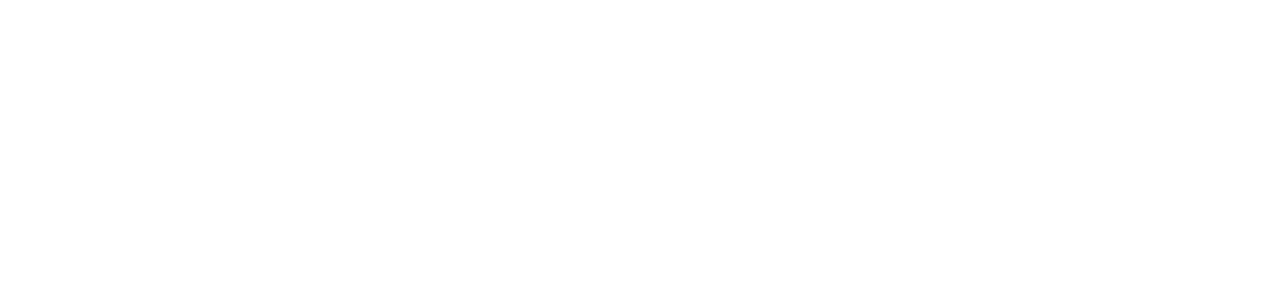
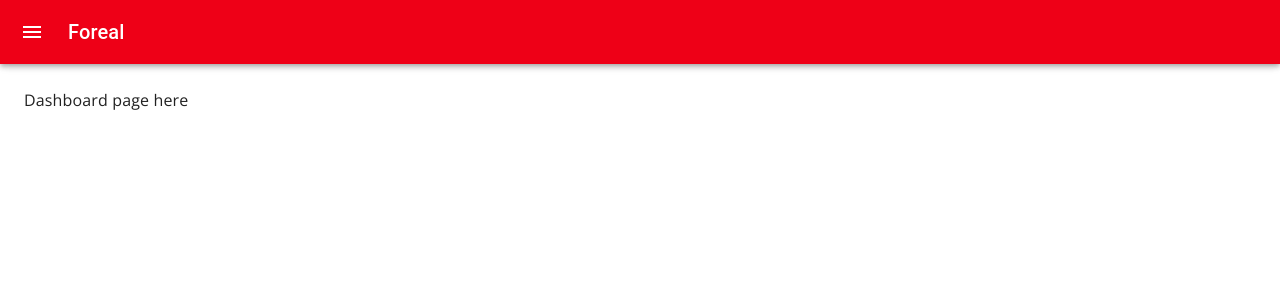
Before and after one commit to KwameKert/foreal, a React (Create React App) app: page /app in a window 1280 px wide. Before the commit this address had no page. Shown: the top 300 px of the page. Built offline with nearby package versions, Linux system fonts and the light colour scheme.

Commit message:
added dashboard components

```diff
--- a/src/App.tsx
+++ b/src/App.tsx
@@ -4,6 +4,9 @@ import { Route, Routes } from "react-router-dom";
 import "./App.css";
 import { Invitation } from "./bookings/Invitation";
 import theme from "./theme";
+import Admin from "./layouts/Admin";
+import { Restaurant } from "./pages/restaurant/Restaurant";
+import { Dashboard } from "./pages/dashboard/Dashboard";
 
 function App() {
   useEffect(() => {
@@ -15,6 +18,11 @@ function App() {
       <ThemeProvider theme={theme}>
         <Routes>
           <Route path="/" element={<Invitation />} />
+          <Route path="/app" element={<Admin />}>
+            <Route path="" element={<Dashboard />} />
+            <Route path="restaurant" element={<Restaurant />} />
+            <Route path="*" element={<Dashboard />} />
+          </Route>
         </Routes>
       </ThemeProvider>
     </>
--- /dev/null
+++ b/src/layouts/Admin.tsx
@@ -0,0 +1,98 @@
+import * as React from "react";
+import { useTheme } from "@mui/material/styles";
+import Box from "@mui/material/Box";
+import Drawer from "@mui/material/Drawer";
+import CssBaseline from "@mui/material/CssBaseline";
+import Toolbar from "@mui/material/Toolbar";
+import Typography from "@mui/material/Typography";
+import Divider from "@mui/material/Divider";
+import IconButton from "@mui/material/IconButton";
+import MenuIcon from "@mui/icons-material/Menu";
+import ChevronLeftIcon from "@mui/icons-material/ChevronLeft";
+import ChevronRightIcon from "@mui/icons-material/ChevronRight";
+import { Outlet } from "react-router-dom";
+import { AppBar } from "./components/AppBar";
+import { Main } from "./components/Main";
+import { DrawerHeader } from "./components/DrawerHeader";
+import { SideBar } from "./components/SideBar";
+import HomeIcon from "@mui/icons-material/Home";
+import RestaurantIcon from "@mui/icons-material/Restaurant";
+
+const drawerWidth = 240;
+
+export default function Admin() {
+  const theme = useTheme();
+  const [open, setOpen] = React.useState(false);
+  const menus = [
+    {
+      name: "Dashboard",
+      icon: <HomeIcon />,
+      path: "/app/dashboard",
+    },
+    {
+      name: "Restaurants",
+      icon: <RestaurantIcon />,
+      path: "/app/restaurant",
+    },
+  ];
+
+  const handleDrawerOpen = () => {
+    setOpen(true);
+  };
+
+  const handleDrawerClose = () => {
+    setOpen(false);
+  };
+
+  return (
+    <Box sx={{ display: "flex" }}>
+      <CssBaseline />
+      <AppBar position="fixed" open={open}>
+        <Toolbar>
+          <IconButton
+            color="inherit"
+            aria-label="open drawer"
+            onClick={handleDrawerOpen}
+            edge="start"
+            sx={{ mr: 2, ...(open && { display: "none" }) }}
+          >
+            <MenuIcon />
+          </IconButton>
+          <Typography variant="h6" noWrap component="div">
+            Foreal
+          </Typography>
+        </Toolbar>
+      </AppBar>
+      <Drawer
+        sx={{
+          width: drawerWidth,
+          flexShrink: 0,
+          "& .MuiDrawer-paper": {
+            width: drawerWidth,
+            boxSizing: "border-box",
+          },
+        }}
+        variant="persistent"
+        anchor="left"
+        open={open}
+      >
+        <DrawerHeader>
+          <IconButton onClick={handleDrawerClose}>
+            {theme.direction === "ltr" ? (
+              <ChevronLeftIcon />
+            ) : (
+              <ChevronRightIcon />
+            )}
+          </IconButton>
+        </DrawerHeader>
+        <Divider />
+        <SideBar menus={menus} />
+        <Divider />
+      </Drawer>
+      <Main open={open} className="container">
+        <DrawerHeader />
+        <Outlet />
+      </Main>
+    </Box>
+  );
+}
--- /dev/null
+++ b/src/layouts/components/AppBar.tsx
@@ -0,0 +1,24 @@
+import { styled } from "@mui/material/styles";
+import MuiAppBar, { AppBarProps as MuiAppBarProps } from "@mui/material/AppBar";
+
+const drawerWidth = 240;
+interface AppBarProps extends MuiAppBarProps {
+  open?: boolean;
+}
+
+export const AppBar = styled(MuiAppBar, {
+  shouldForwardProp: (prop) => prop !== "open",
+})<AppBarProps>(({ theme, open }) => ({
+  transition: theme.transitions.create(["margin", "width"], {
+    easing: theme.transitions.easing.sharp,
+    duration: theme.transitions.duration.leavingScreen,
+  }),
+  ...(open && {
+    width: `calc(100% - ${drawerWidth}px)`,
+    marginLeft: `${drawerWidth}px`,
+    transition: theme.transitions.create(["margin", "width"], {
+      easing: theme.transitions.easing.easeOut,
+      duration: theme.transitions.duration.enteringScreen,
+    }),
+  }),
+}));
--- /dev/null
+++ b/src/layouts/components/DrawerHeader.tsx
@@ -0,0 +1,10 @@
+import { styled } from "@mui/material/styles";
+
+export const DrawerHeader = styled("div")(({ theme }) => ({
+  display: "flex",
+  alignItems: "center",
+  padding: theme.spacing(0, 1),
+  // necessary for content to be below app bar
+  ...theme.mixins.toolbar,
+  justifyContent: "flex-end",
+}));
--- /dev/null
+++ b/src/layouts/components/Main.tsx
@@ -0,0 +1,23 @@
+import { styled } from "@mui/material/styles";
+const drawerWidth = 240;
+
+export const Main = styled("main", {
+  shouldForwardProp: (prop) => prop !== "open",
+})<{
+  open?: boolean;
+}>(({ theme, open }) => ({
+  flexGrow: 1,
+  padding: theme.spacing(3),
+  transition: theme.transitions.create("margin", {
+    easing: theme.transitions.easing.sharp,
+    duration: theme.transitions.duration.leavingScreen,
+  }),
+  marginLeft: `-${drawerWidth}px`,
+  ...(open && {
+    transition: theme.transitions.create("margin", {
+      easing: theme.transitions.easing.easeOut,
+      duration: theme.transitions.duration.enteringScreen,
+    }),
+    marginLeft: 0,
+  }),
+}));
--- /dev/null
+++ b/src/layouts/components/SideBar.tsx
@@ -0,0 +1,34 @@
+import React, { FunctionComponent } from "react";
+import List from "@mui/material/List";
+import ListItem from "@mui/material/ListItem";
+import ListItemButton from "@mui/material/ListItemButton";
+import ListItemIcon from "@mui/material/ListItemIcon";
+import ListItemText from "@mui/material/ListItemText";
+import { Link } from "react-router-dom";
+
+type SidebarInterface = {
+  menus: Array<Menu>;
+};
+
+type Menu = {
+  name: string;
+  icon: React.ReactElement;
+  path: string;
+};
+
+export const SideBar: FunctionComponent<SidebarInterface> = ({ menus }) => {
+  return (
+    <>
+      <List>
+        {menus.map((menu, index) => (
+          <ListItem key={menu.name} disablePadding>
+            <ListItemButton component={Link} to={menu.path}>
+              <ListItemIcon>{menu.icon}</ListItemIcon>
+              <ListItemText primary={menu.name} />
+            </ListItemButton>
+          </ListItem>
+        ))}
+      </List>
+    </>
+  );
+};
--- /dev/null
+++ b/src/pages/dashboard/Dashboard.tsx
@@ -0,0 +1,9 @@
+import React from "react";
+
+export const Dashboard = () => {
+  return (
+    <>
+      <p>Dashboard page here</p>
+    </>
+  );
+};
--- /dev/null
+++ b/src/pages/restaurant/Restaurant.tsx
@@ -0,0 +1,9 @@
+import React from "react";
+
+export const Restaurant = () => {
+  return (
+    <>
+      <p>Restuarant page</p>
+    </>
+  );
+};
```
